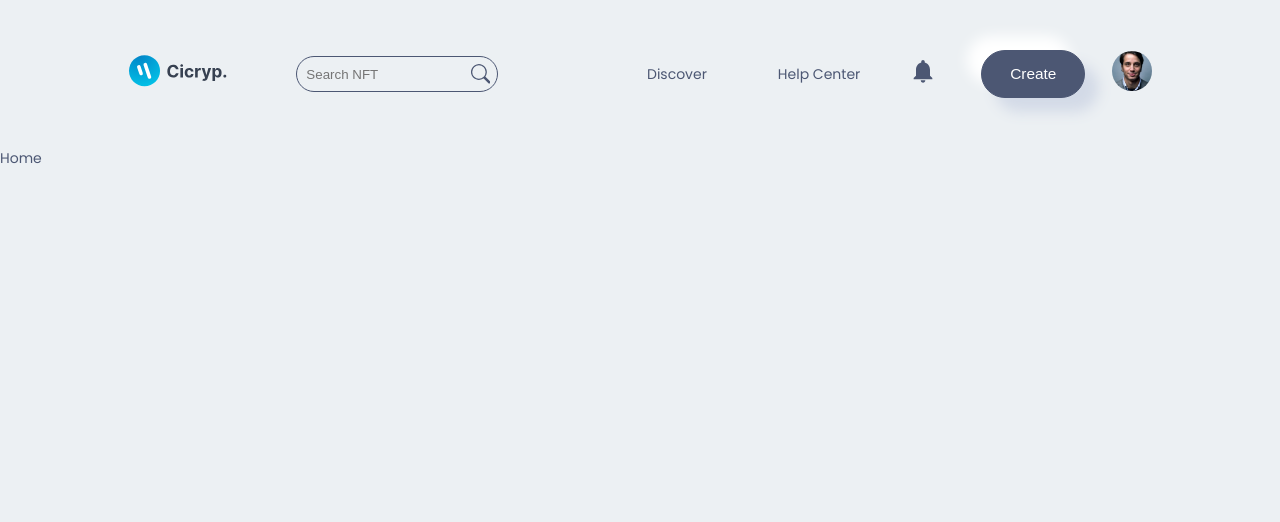
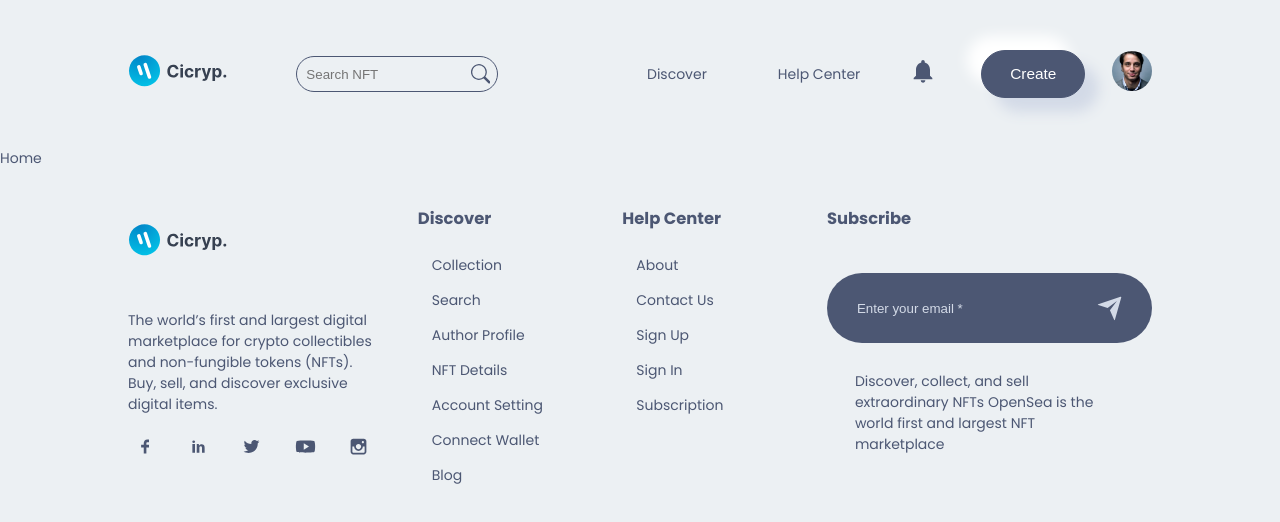
Before and after one commit to Huy-pynok3/Marketplate, a Next.js app: page / in a window 1280 px wide. Shown: the top 522 px of the page. Built offline with nearby package versions, Linux system fonts and the light colour scheme.

Commit message:
feat: add Footer component

```diff
--- a/src/app/layout.js
+++ b/src/app/layout.js
@@ -1,15 +1,6 @@
-import { Geist, Geist_Mono } from "next/font/google";
-import { NavBar } from "@/components/componentsindex";
+
+import { Footer, NavBar } from "@/components/componentsindex";
 import "@/styles/globals.css";
-const geistSans = Geist({
-  variable: "--font-geist-sans",
-  subsets: ["latin"],
-});
-
-const geistMono = Geist_Mono({
-  variable: "--font-geist-mono",
-  subsets: ["latin"],
-});
 
 export const metadata = {
   title: "Create Next App",
@@ -19,10 +10,10 @@
 export default function RootLayout({ children }) {
   return (
     <html lang="en">
-      {/* <body className={`${geistSans.variable} ${geistMono.variable}`}> */}
       <body>
         <NavBar />
         {children}
+        <Footer />
       </body>
     </html>
   );
--- a/src/components/Footer/Footer.jsx
+++ b/src/components/Footer/Footer.jsx
@@ -1,9 +1,83 @@
-import React from 'react'
+import React from "react";
+import Image from "next/image";
+import {
+    TiSocialFacebook,
+    TiSocialLinkedin,
+    TiSocialTwitter,
+    TiSocialYoutube,
+    TiSocialInstagram,
+    TiArrowSortedDown,
+    TiArrowSortedUp,
+} from "react-icons/ti";
+import { RiSendPlaneFill } from "react-icons/ri";
 
+import Style from "./Footer.module.css";
+import images from "@/img";
+import { Discover, HelpCenter } from "@/components/NavBar/index";
 const Footer = () => {
-  return (
-    <div>Footer</div>
-  )
-}
+    return (
+        <div className={Style.footer}>
+            <div className={Style.footer_box}>
+                <div className={Style.footer_box_social}>
+                    <Image
+                        src={images.logo}
+                        alt="footer logo"
+                        height={100}
+                        width={100}
+                    />
+                    <p>
+                        The world’s first and largest digital marketplace for
+                        crypto collectibles and non-fungible tokens (NFTs). Buy,
+                        sell, and discover exclusive digital items.
+                    </p>
 
-export default Footer
+                    <div className={Style.footer_social}>
+                        <a href="#">
+                            <TiSocialFacebook />
+                        </a>
+                        <a href="#">
+                            <TiSocialLinkedin />
+                        </a>
+                        <a href="#">
+                            <TiSocialTwitter />
+                        </a>
+                        <a href="#">
+                            <TiSocialYoutube />
+                        </a>
+                        <a href="#">
+                            <TiSocialInstagram />
+                        </a>
+                    </div>
+                </div>
+
+                <div className={Style.footer_box_discover}>
+                    <h3>Discover</h3>
+                    <Discover />
+                </div>
+
+                <div className={Style.footer_box_help}>
+                    <h3>Help Center</h3>
+                    <HelpCenter />
+                </div>
+
+                <div className={Style.subscribe}>
+                    <h3>Subscribe</h3>
+
+                    <div className={Style.subscribe_box}>
+                        <input type="email" placeholder="Enter your email *" />
+                        <RiSendPlaneFill className={Style.subscribe_box_send} />
+                    </div>
+                    <div className={Style.subscribe_box_info}>
+                        <p>
+                            Discover, collect, and sell extraordinary NFTs
+                            OpenSea is the world first and largest NFT
+                            marketplace
+                        </p>
+                    </div>
+                </div>
+            </div>
+        </div>
+    );
+};
+
+export default Footer;
--- a/src/components/Footer/Footer.module.css
+++ b/src/components/Footer/Footer.module.css
@@ -0,0 +1,84 @@
+.footer{
+    width: 100%;
+    padding-block: 1.5rem;
+    position: relative;
+}
+
+.footer_box{
+    width: 80%;
+    margin: 0 auto;
+    display:  grid;
+    grid-template-columns: 1.3fr repeat(2, 1fr) 2fr;
+    align-items: flex-start;
+    justify-content: space-between;
+    gap: 3rem;
+}
+
+/* //SOCIAL */
+.footer_social{
+    display: flex;
+    gap: 1.3rem;
+    font-size: 1.5rem;
+    align-items: center;
+}
+
+.footer_social a{
+    padding: .5rem;
+    border-radius: 50%;
+    transition:  all .3s ease-in;
+    display: grid;
+}
+
+.footer_social a:hover{
+    background-color:  var(--icons-color);
+    color:  var(--shadow-dark-color);
+    box-shadow: var(--box-shadow);
+}
+
+.subscribe_box{
+    width: 100%;
+    display: flex;
+    justify-content: space-between;
+    align-items: center;
+    padding: 1.5rem 2rem;
+    background-color:  var(--icons-color);
+    color: var(--shadow-dark-color);
+    border-radius: 5rem;
+    margin-top: 3rem;
+}
+
+.subscribe_box input{
+    background: transparent;
+    border: none;
+    outline: none;
+    width: 90%;
+    color: var(--shadow-dark-color);
+}
+
+.subscribe_box input::placeholder{
+    color:  var(--shadow-dark-color);
+}
+
+.subscribe_box_send{
+    cursor: pointer;
+    font-size: 2rem;
+}
+
+.subscribe_box_info{
+    padding: 1rem 2rem;
+}
+
+/* //MEDIA QUERY */
+@media screen and (max-width: 45em) {
+    .footer_box{
+        width: 90%;
+        grid-template-columns: 1fr 2fr;
+    }
+}
+
+@media screen and (max-width: 35em) {
+    .footer_box{
+        width: 90%;
+        grid-template-columns: 1fr;
+    }
+}
--- a/src/components/NavBar/HelpCenter/HelpCenter.jsx
+++ b/src/components/NavBar/HelpCenter/HelpCenter.jsx
@@ -29,7 +29,7 @@
     return (
         <div className={Style.box}>
             {helpCenter.map((el, i) => (
-                <div className={Style.helpCenter} key={i}>
+                <div className={Style.helpCenter} key={i+1}>
                     <Link href={{ pathname: `${el.link}` }}>{el.name}</Link>
                 </div>
             ))}
--- a/src/components/NavBar/SideBar/SideBar.jsx
+++ b/src/components/NavBar/SideBar/SideBar.jsx
@@ -1,3 +1,4 @@
+'use client';
 import React, { useState } from "react";
 import Image from "next/image";
 import Link from "next/link";
```
